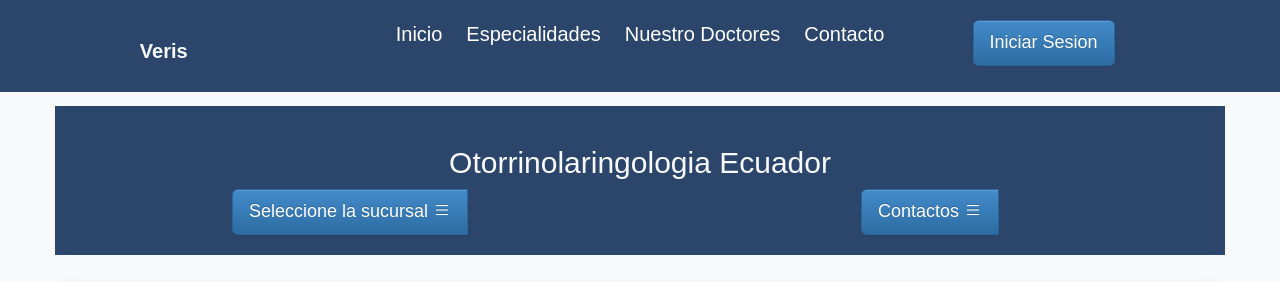
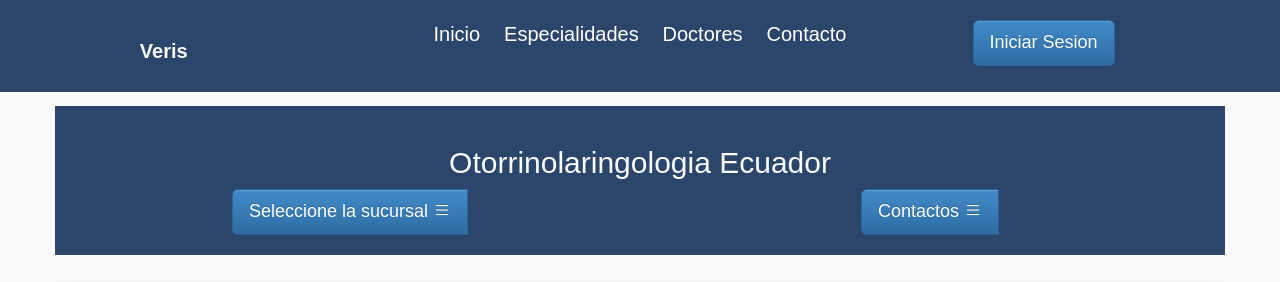
Before and after one commit to Kevin-Ll-34/Vernis, a plain HTML site: page index.html in a window 1280 px wide. Shown: the top 282 px of the page. Drawn offline with nearby package versions, Linux system fonts and the light colour scheme; grey boxes are pictures that could not be loaded.

Commit message:
Ultima modificacion

```diff
--- a/index.html
+++ b/index.html
@@ -24,7 +24,7 @@
         <nav>
           <a href="#">Inicio</a>
           <a href="#">Especialidades</a>
-          <a href="#">Nuestro Doctores</a>
+          <a href="#">Doctores</a>
           <a href="#">Contacto</a>
         </nav>
       </div>
```
